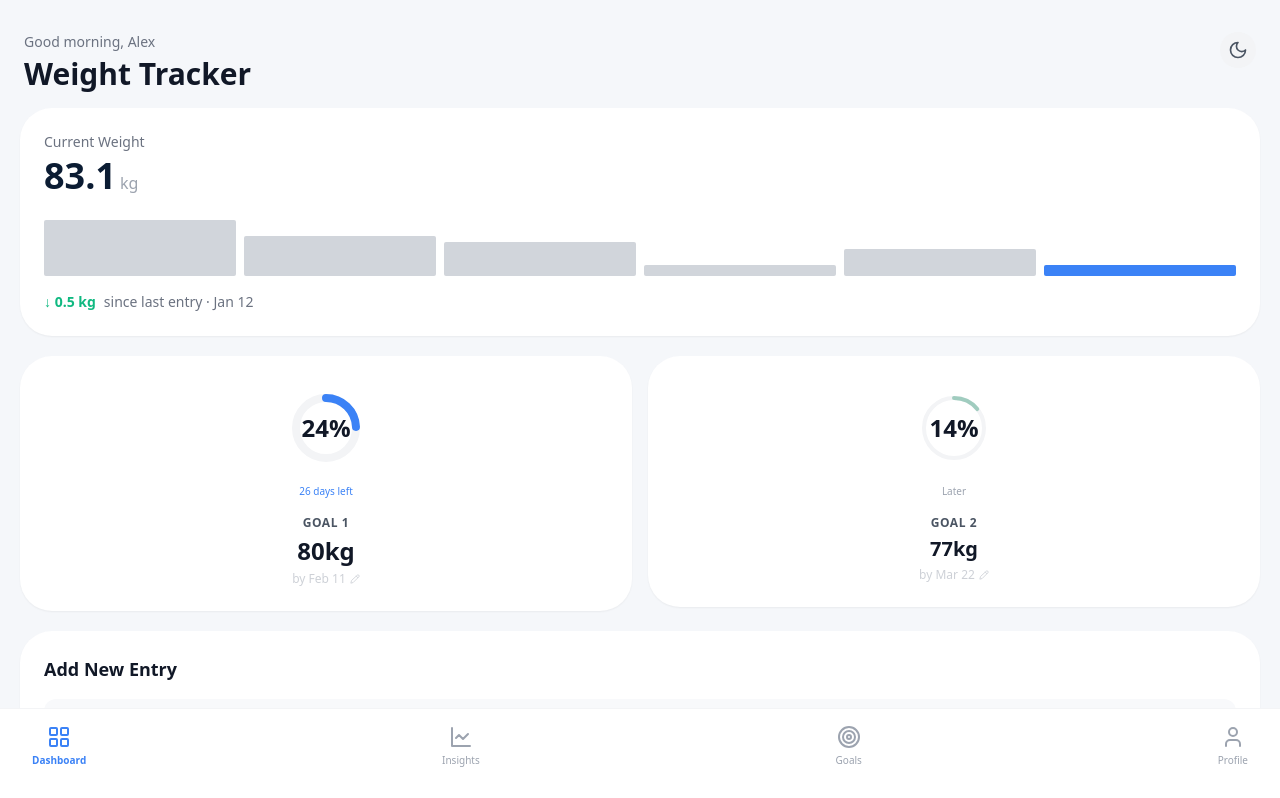
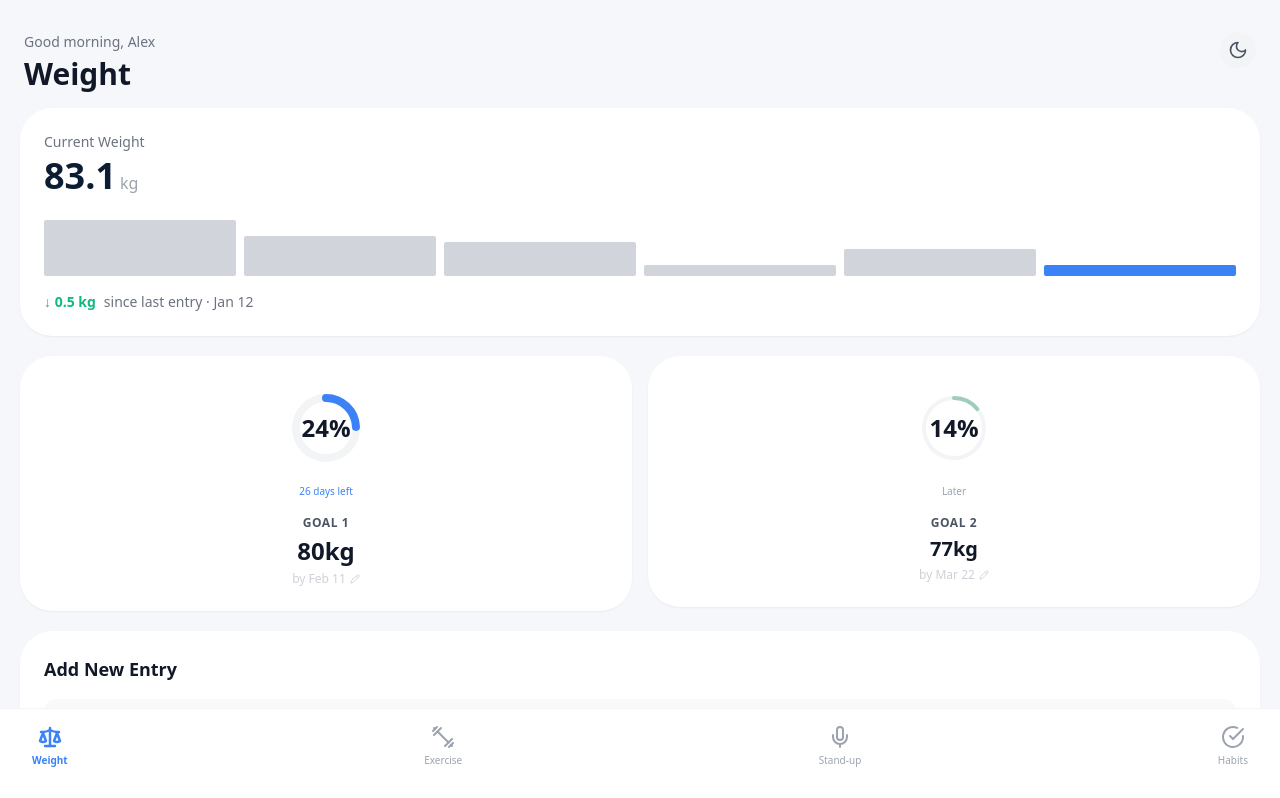
Before and after one commit to Orevio/Weight-App, a React (Vite) app: page / in a window 1280 px wide. Shown: the top 798 px of the page. Built offline with nearby package versions, Linux system fonts and the light colour scheme.

Commit message:
Refactor: Implement new 4-tab navigation (Performance Tracker)

```diff
--- a/weight_tracker.tsx
+++ b/weight_tracker.tsx
@@ -15,7 +15,10 @@ import {
     Pencil,
     X,
     ChevronDown,
-    ChevronUp
+    ChevronUp,
+    Mic,
+    Dumbbell,
+    CheckCircle
 } from 'lucide-react';
 
 export default function WeightTracker() {
@@ -40,6 +43,9 @@ export default function WeightTracker() {
 
     const [isHistoryExpanded, setIsHistoryExpanded] = useState(false);
     const [deletingIds, setDeletingIds] = useState<number[]>([]);
+
+    // Tab State: 'weight' | 'exercise' | 'standup' | 'habits'
+    const [activeTab, setActiveTab] = useState('weight');
 
     const [newDate, setNewDate] = useState(new Date().toISOString().split('T')[0]);
     const [newWeight, setNewWeight] = useState('');
@@ -160,7 +166,9 @@ export default function WeightTracker() {
             <header className="px-6 pt-8 pb-4 flex justify-between items-start">
                 <div>
                     <p className={`text-sm font-medium mb-1 ${isDarkMode ? 'text-gray-400' : 'text-gray-500'}`}>Good morning, Alex</p>
-                    <h1 className={`text-3xl font-bold ${isDarkMode ? 'text-white' : 'text-gray-900'}`}>Weight Tracker</h1>
+                    <h1 className={`text-3xl font-bold capitalize ${isDarkMode ? 'text-white' : 'text-gray-900'}`}>
+                        {activeTab === 'standup' ? 'Stand-up' : activeTab}
+                    </h1>
                 </div>
                 <button
                     onClick={toggleTheme}
@@ -170,7 +178,9 @@ export default function WeightTracker() {
                 </button>
             </header>
 
-            <main className="px-5 space-y-5">
+            <main className="px-5 space-y-5 pb-8">
+                {activeTab === 'weight' && (
+                    <>
                         {/* Current Weight Card */}
                         <div className={`rounded-[2rem] p-6 shadow-sm transition-colors ${isDarkMode ? 'bg-gray-800' : 'bg-white'}`}>
                             {/* Header: Title & Weight */}
@@ -439,25 +449,54 @@ export default function WeightTracker() {
                                 )}
                             </div>
                         </div>
+                    </>
+                )}
+
+                {activeTab !== 'weight' && (
+                    <div className="flex flex-col items-center justify-center py-20 opacity-50">
+                        <p className={`text-lg font-medium ${isDarkMode ? 'text-gray-400' : 'text-gray-500'}`}>
+                            {activeTab.charAt(0).toUpperCase() + activeTab.slice(1)} tracking coming soon
+                        </p>
+                    </div>
+                )}
             </main>
 
             {/* Bottom Navigation */}
             <nav className={`fixed bottom-0 left-0 right-0 border-t px-8 py-4 flex justify-between items-center pb-8 z-10 transition-colors ${isDarkMode ? 'bg-gray-800 border-gray-700' : 'bg-white border-gray-100'}`}>
-                <button className="flex flex-col items-center gap-1 text-blue-500">
-                    <LayoutGrid size={24} />
-                    <span className="text-[10px] font-bold">Dashboard</span>
+                {/* Weight Tab */}
+                <button
+                    onClick={() => setActiveTab('weight')}
+                    className={`flex flex-col items-center gap-1 transition-colors ${activeTab === 'weight' ? 'text-blue-500' : (isDarkMode ? 'text-gray-500 hover:text-gray-400' : 'text-gray-400 hover:text-gray-600')}`}
+                >
+                    <Scale size={24} strokeWidth={activeTab === 'weight' ? 2.5 : 2} />
+                    <span className={`text-[10px] ${activeTab === 'weight' ? 'font-bold' : 'font-medium'}`}>Weight</span>
                 </button>
-                <button className={`flex flex-col items-center gap-1 hover:text-gray-600 ${isDarkMode ? 'text-gray-500' : 'text-gray-400'}`}>
-                    <LineChart size={24} />
-                    <span className="text-[10px] font-medium">Insights</span>
+
+                {/* Exercise Tab */}
+                <button
+                    onClick={() => setActiveTab('exercise')}
+                    className={`flex flex-col items-center gap-1 transition-colors ${activeTab === 'exercise' ? 'text-blue-500' : (isDarkMode ? 'text-gray-500 hover:text-gray-400' : 'text-gray-400 hover:text-gray-600')}`}
+                >
+                    <Dumbbell size={24} strokeWidth={activeTab === 'exercise' ? 2.5 : 2} />
+                    <span className={`text-[10px] ${activeTab === 'exercise' ? 'font-bold' : 'font-medium'}`}>Exercise</span>
                 </button>
-                <button className={`flex flex-col items-center gap-1 hover:text-gray-600 ${isDarkMode ? 'text-gray-500' : 'text-gray-400'}`}>
-                    <Target size={24} />
-                    <span className="text-[10px] font-medium">Goals</span>
+
+                {/* Stand-up Tab */}
+                <button
+                    onClick={() => setActiveTab('standup')}
+                    className={`flex flex-col items-center gap-1 transition-colors ${activeTab === 'standup' ? 'text-blue-500' : (isDarkMode ? 'text-gray-500 hover:text-gray-400' : 'text-gray-400 hover:text-gray-600')}`}
+                >
+                    <Mic size={24} strokeWidth={activeTab === 'standup' ? 2.5 : 2} />
+                    <span className={`text-[10px] ${activeTab === 'standup' ? 'font-bold' : 'font-medium'}`}>Stand-up</span>
                 </button>
-                <button className={`flex flex-col items-center gap-1 hover:text-gray-600 ${isDarkMode ? 'text-gray-500' : 'text-gray-400'}`}>
-                    <User size={24} />
-                    <span className="text-[10px] font-medium">Profile</span>
+
+                {/* Habits Tab */}
+                <button
+                    onClick={() => setActiveTab('habits')}
+                    className={`flex flex-col items-center gap-1 transition-colors ${activeTab === 'habits' ? 'text-blue-500' : (isDarkMode ? 'text-gray-500 hover:text-gray-400' : 'text-gray-400 hover:text-gray-600')}`}
+                >
+                    <CheckCircle size={24} strokeWidth={activeTab === 'habits' ? 2.5 : 2} />
+                    <span className={`text-[10px] ${activeTab === 'habits' ? 'font-bold' : 'font-medium'}`}>Habits</span>
                 </button>
             </nav>
         </div>
```
Lines whose indentation alone changed are shown as unchanged.
